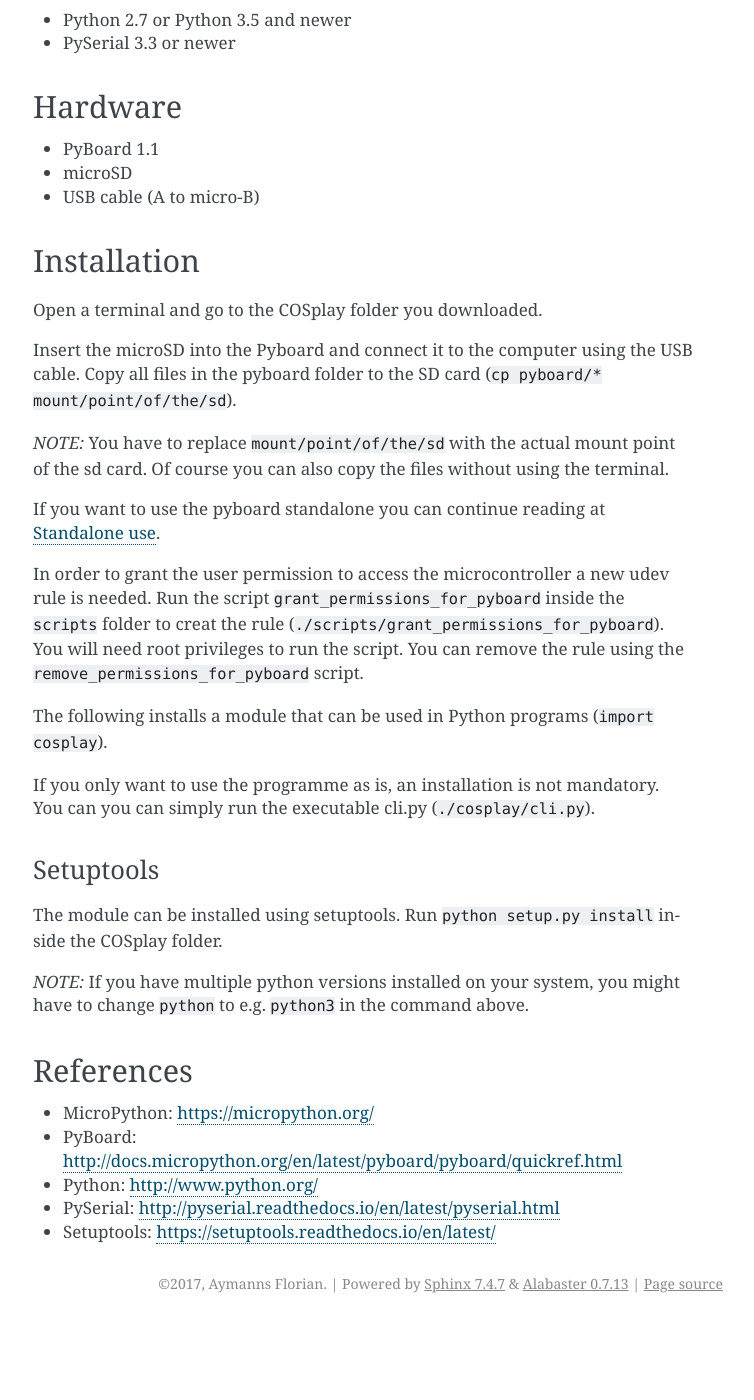
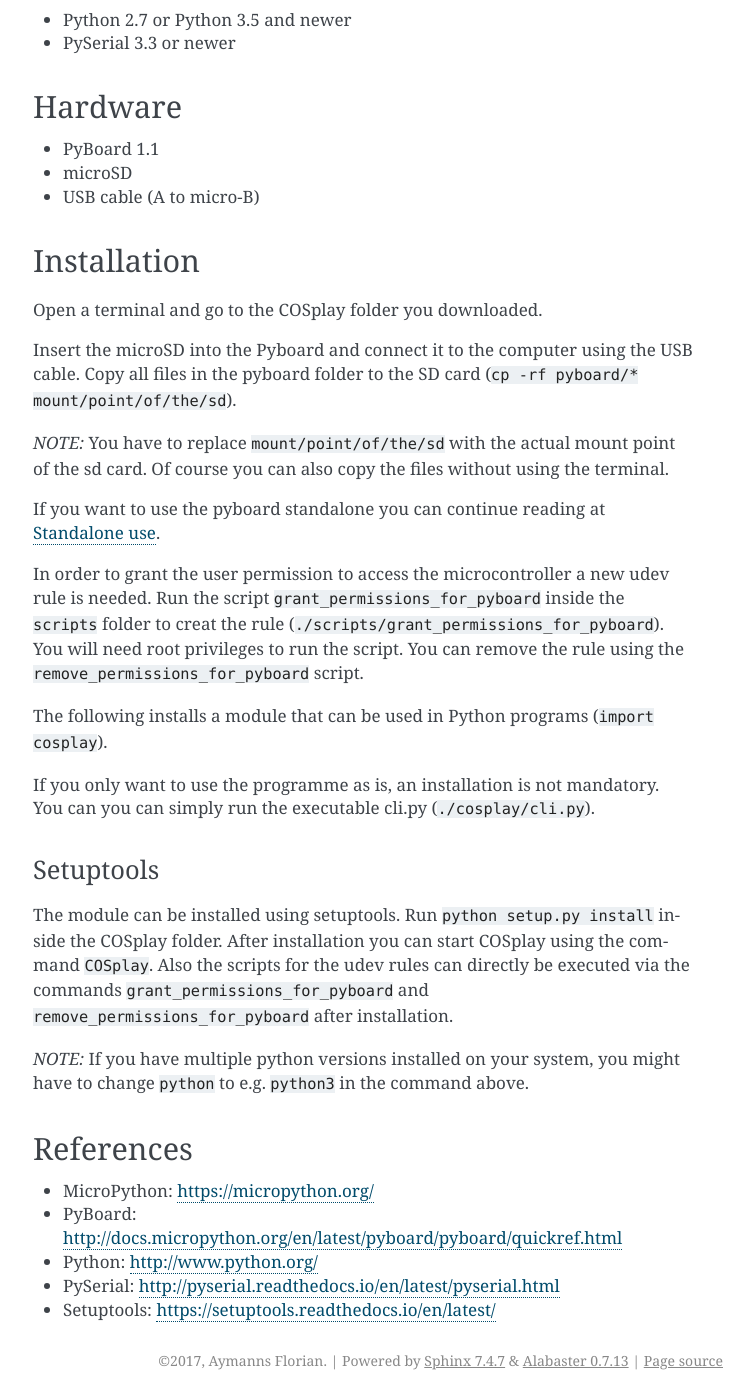
Before and after one commit to IBT-FMI/COSplay, a Sphinx documentation site: the page built from documentation/COSplay.rst, in a window 1280 px wide and 1400 px high, scrolled down 617 px. Shown: the whole window, without its empty margins (387-1141 px from the left). Built offline with Sphinx 7.4.7, drawn with Linux system fonts in a browser that asks for light colours; formulas are drawn with MathJax 3; before the commit the page ends 1940 px from its top, so only the background shows below that.

Commit message:
updated documentation

```diff
--- a/documentation/COSplay.rst
+++ b/documentation/COSplay.rst
@@ -40,7 +40,7 @@
 Open a terminal and go to the COSplay folder you downloaded.
 
 Insert the microSD into the Pyboard and connect it to the computer using the USB cable.
-Copy all files in the pyboard folder to the SD card (``cp pyboard/* mount/point/of/the/sd``).
+Copy all files in the pyboard folder to the SD card (``cp -rf pyboard/* mount/point/of/the/sd``).
 
 *NOTE:* You have to replace  ``mount/point/of/the/sd`` with the actual mount point of the sd card.
 Of course you can also copy the files without using the terminal.
@@ -61,6 +61,8 @@
 
 The module can be installed using setuptools.
 Run ``python setup.py install`` inside the COSplay folder.
+After installation you can start COSplay using the command ``COSplay``.
+Also the scripts for the udev rules can directly be executed via the commands ``grant_permissions_for_pyboard`` and ``remove_permissions_for_pyboard`` after installation.
 
 *NOTE:* If you have multiple python versions installed on your system,
 you might have to change ``python`` to e.g. ``python3`` in the command above.
--- a/documentation/cli.rst
+++ b/documentation/cli.rst
@@ -2,11 +2,6 @@
 Command line interface
 ======================
 
-If COSplay is installed, you can launch it by simply typing ``cosplay`` in the terminal.
-Otherwise you will have to execute ``./cosplay/cli.py`` inside the COSplay folder.
-
-The following arguments work in both cases.
-
 .. argparse::
    :ref: cosplay.cli.return_parser
    :prog: COSplay
```
